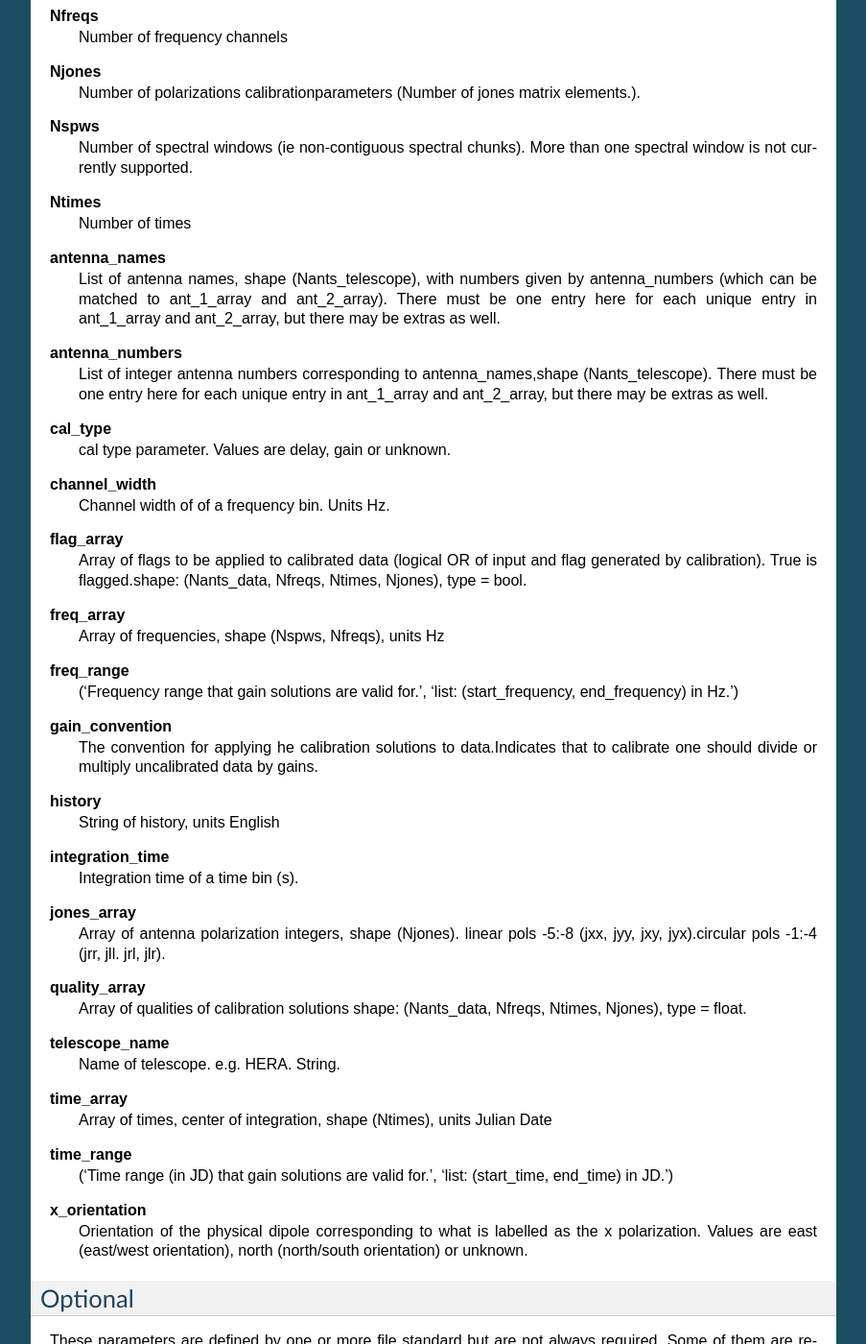
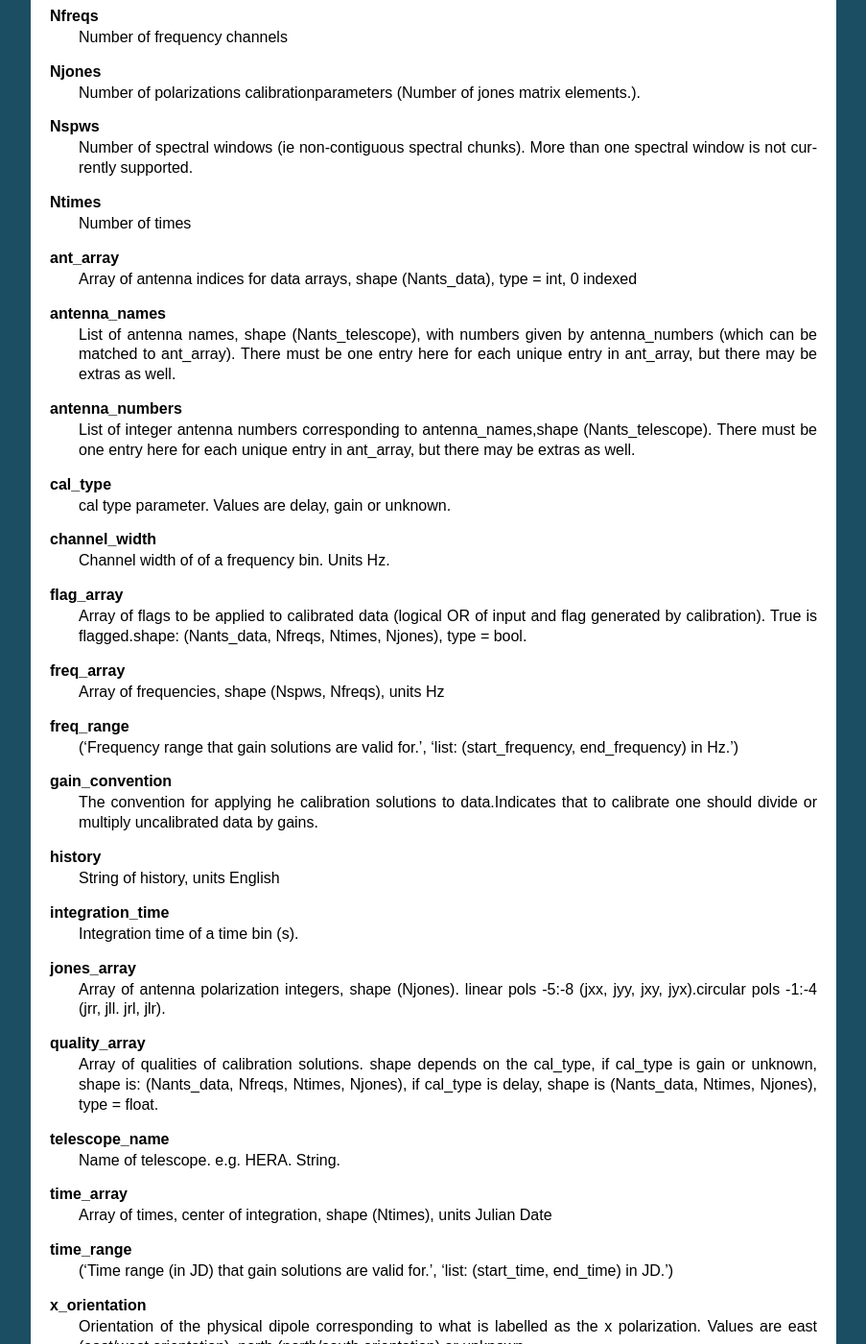
Before and after one commit to RadioAstronomySoftwareGroup/pyuvdata, a Sphinx documentation site: the page built from docs/uvcal_parameters.rst, in a window 1280 px wide and 1400 px high, scrolled down 388 px. Shown: the whole window at 96% size, without its empty margins (198-1101 px from the left). Built offline with Sphinx 7.4.7, drawn with Linux system fonts in a browser that asks for light colours; some of the changed text lies outside the part shown.

Commit message:
update cal docs

```diff
--- a/docs/uvcal_parameters.rst
+++ b/docs/uvcal_parameters.rst
@@ -10,7 +10,7 @@
 are required for most kinds of uv cal files.
 
 **Nants_data**
-     Number of antennas with data present (i.e. number of unique entries in ant_1_array and ant_2_array). May be smaller than the number of antennas in the array
+     Number of antennas with data present (i.e. number of unique entries in ant_array). May be smaller than the number of antennas in the telescope
 
 **Nants_telescope**
      Number of antennas in the array. May be larger than the number of antennas with data
@@ -27,11 +27,14 @@
 **Ntimes**
      Number of times
 
+**ant_array**
+     Array of antenna indices for data arrays, shape (Nants_data), type = int, 0 indexed
+
 **antenna_names**
-     List of antenna names, shape (Nants_telescope), with numbers given by antenna_numbers (which can be matched to ant_1_array and ant_2_array). There must be one entry here for each unique entry in ant_1_array and ant_2_array, but there may be extras as well.
+     List of antenna names, shape (Nants_telescope), with numbers given by antenna_numbers (which can be matched to ant_array). There must be one entry here for each unique entry in ant_array, but there may be extras as well.
 
 **antenna_numbers**
-     List of integer antenna numbers corresponding to antenna_names,shape (Nants_telescope). There must be one entry here for each unique entry in ant_1_array and ant_2_array, but there may be extras as well.
+     List of integer antenna numbers corresponding to antenna_names,shape (Nants_telescope). There must be one entry here for each unique entry in ant_array, but there may be extras as well.
 
 **cal_type**
      cal type parameter. Values are delay, gain or unknown.
@@ -40,7 +43,7 @@
      Channel width of of a frequency bin. Units Hz.
 
 **flag_array**
-     Array of flags to be applied to calibrated data (logical OR                  of input and flag generated by calibration). True is flagged.shape: (Nants_data, Nfreqs, Ntimes, Njones), type = bool.
+     Array of flags to be applied to calibrated data (logical OR of input and flag generated by calibration). True is flagged.shape: (Nants_data, Nfreqs, Ntimes, Njones), type = bool.
 
 **freq_array**
      Array of frequencies, shape (Nspws, Nfreqs), units Hz
@@ -61,7 +64,7 @@
      Array of antenna polarization integers, shape (Njones). linear pols -5:-8 (jxx, jyy, jxy, jyx).circular pols -1:-4 (jrr, jll. jrl, jlr).
 
 **quality_array**
-     Array of qualities of calibration solutions                 shape: (Nants_data, Nfreqs, Ntimes, Njones), type = float.
+     Array of qualities of calibration solutions. shape depends on the cal_type, if cal_type is gain or unknown, shape is: (Nants_data, Nfreqs, Ntimes, Njones), if cal_type is delay, shape is (Nants_data, Ntimes, Njones), type = float.
 
 **telescope_name**
      Name of telescope. e.g. HERA. String.
@@ -81,10 +84,10 @@
 Some of them are required depending on the cal_type (as noted below).
 
 **delay_array**
-     Array of delays. shape: (Nants_data, Ntimes, Njones), type = float
+     Required if cal_type = "delay". Array of delays. shape: (Nants_data, Ntimes, Njones), type = float
 
 **gain_array**
-     Array of gains, shape: (Nants_data, Nfreqs, Ntimes, Njones), type = complex float.
+     Required if cal_type = "gain". Array of gains, shape: (Nants_data, Nfreqs, Ntimes, Njones), type = complex float.
 
 **git_hash_cal**
      Commit hash of calibration software(from git_origin_cal) usedto generate solutions.
```
Also changed, not shown: other parts of docs/uvcal_parameters.rst (+1 -1 lines).
